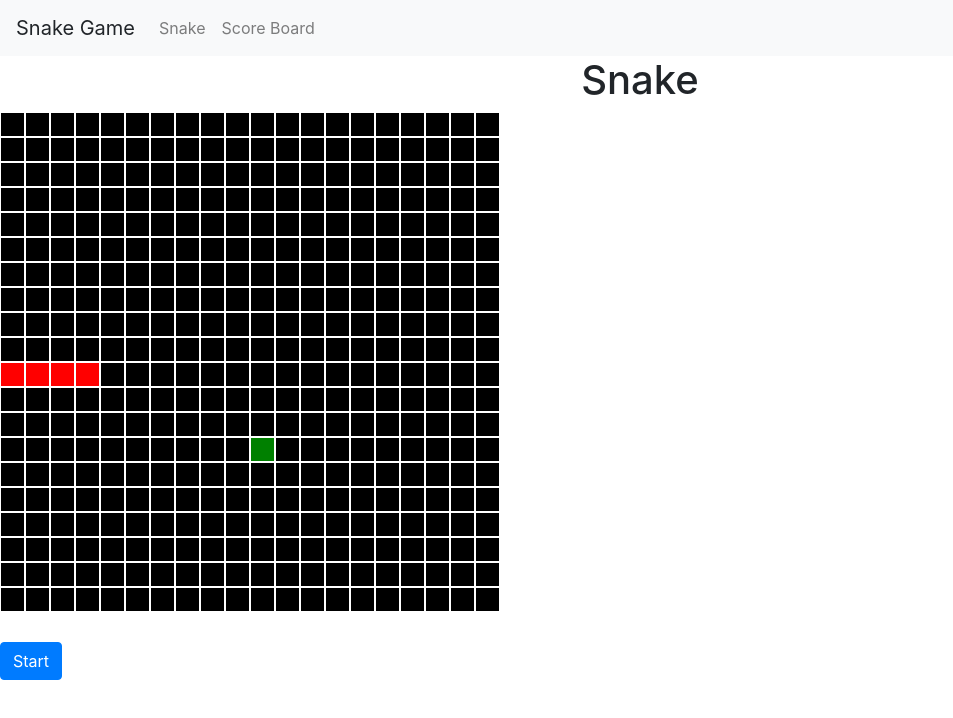
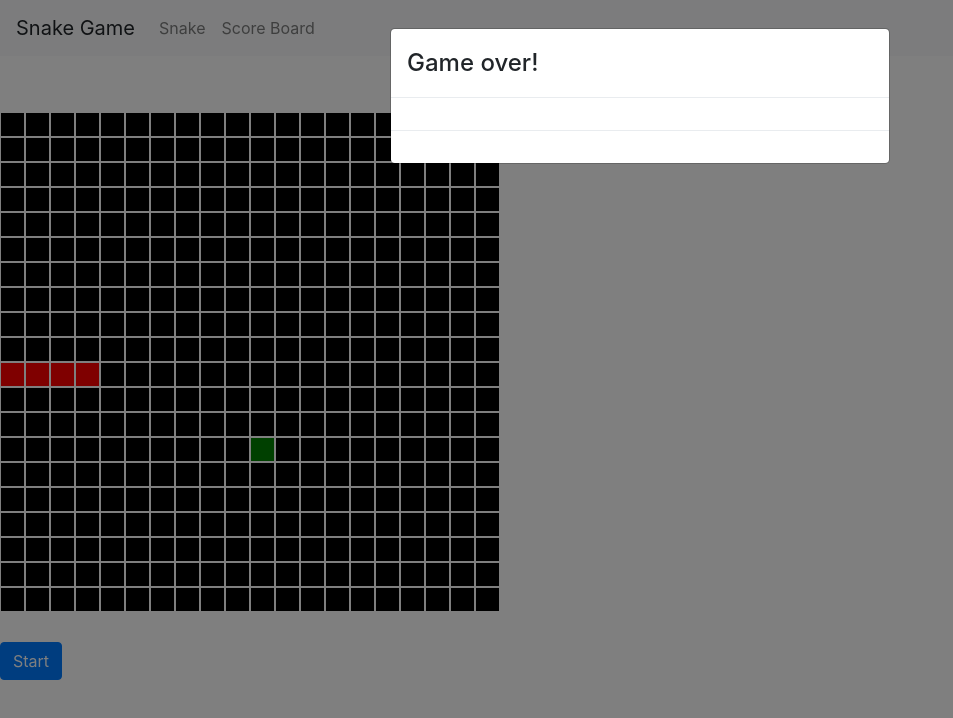
Before and after one commit to mxwnk/ng-snake, an Angular app: page / in a window 1280 px wide. Both pictures are taken after a click on the button "Start". Shown: the top 718 px of the page, without its empty margins (0-953 px from the left). Built offline with nearby package versions, Linux system fonts and the light colour scheme.

Commit message:
Implement initial game over modal.

```diff
--- a/src/app/app.module.ts
+++ b/src/app/app.module.ts
@@ -4,12 +4,17 @@ import { ModalModule } from 'ngx-bootstrap/modal';
 import { AppComponent } from './app.component';
 import { NavBarComponent } from './nav-bar/nav-bar.component';
 import { SnakeComponent } from './snake/snake.component';
+import { GameOverComponent } from './game-over/game-over.component';
 
 @NgModule({
   declarations: [
     AppComponent,
     NavBarComponent,
-    SnakeComponent
+    SnakeComponent,
+    GameOverComponent
+  ],
+  entryComponents: [
+    GameOverComponent
   ],
   imports: [
     BrowserModule,
--- /dev/null
+++ b/src/app/game-over/game-over.component.html
@@ -0,0 +1,7 @@
+<div class="modal-header">
+  <h4 class="modal-title pull-left">Game over!</h4>
+</div>
+<div class="modal-body">
+</div>
+<div class="modal-footer">
+</div>
--- /dev/null
+++ b/src/app/game-over/game-over.component.ts
@@ -0,0 +1,15 @@
+import { Component, OnInit } from '@angular/core';
+
+@Component({
+  selector: 'app-game-over',
+  templateUrl: './game-over.component.html',
+  styleUrls: ['./game-over.component.css']
+})
+export class GameOverComponent implements OnInit {
+
+  constructor() { }
+
+  ngOnInit() {
+  }
+
+}
--- a/src/app/snake/snake.component.ts
+++ b/src/app/snake/snake.component.ts
@@ -1,3 +1,4 @@
+import { GameOverComponent } from './../game-over/game-over.component';
 import { Snake } from '../model/snake';
 import { Row } from '../model/row';
 import { Component, OnInit, HostListener } from '@angular/core';
@@ -5,6 +6,8 @@ import { Cell } from '../model/cell';
 import { Direction } from '../model/direction';
 import { Observable } from 'rxjs/Rx';
 import { Subscription } from 'rxjs/Subscription';
+import { BsModalService } from 'ngx-bootstrap/modal';
+import { BsModalRef } from 'ngx-bootstrap/modal/modal-options.class';
 
 @Component({
   selector: 'app-snake',
@@ -20,6 +23,7 @@ export class SnakeComponent implements OnInit {
   running = false;
   gameSubscription: Subscription;
   direction: Direction = Direction.Left;
+  gameOverModal: BsModalRef;
 
   @HostListener('window:keydown', ['$event'])
   keyboardInput(event: KeyboardEvent) {
@@ -51,6 +55,8 @@ export class SnakeComponent implements OnInit {
     }
   }
 
+  constructor(private modalService: BsModalService) {}
+
   ngOnInit(): void {
     this.initGameField();
     this.initPlayerModel();
@@ -71,7 +77,7 @@ export class SnakeComponent implements OnInit {
     const tail = this.snake[0];
     const nextHead = this.getNextHead();
     if (this.isGameOver(nextHead)) {
-      alert('Game over!');
+      this.gameOverModal = this.modalService.show(GameOverComponent);
       this.stopGame();
       return;
     }
```
Also changed, not shown: src/app/game-over/game-over.component.css (added), 1 other file (tests, documents, lock files or other folders).
